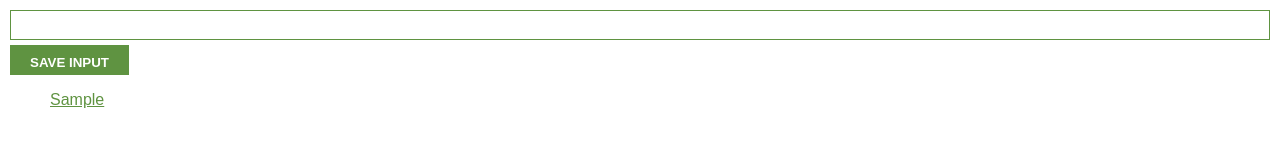
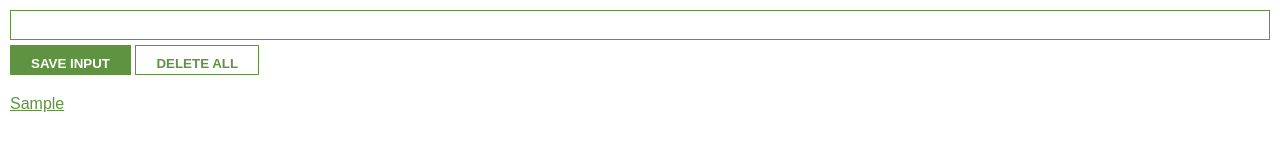
Before and after one commit to Garballa/Lead_Tracker_Chrome_Extension, a website built with Vite: page index.html in a window 1280 px wide. Both pictures are taken after typing "Sample" into the empty fields and a click on the button "SAVE INPUT". Built offline with nearby package versions, Linux system fonts and the light colour scheme.

Commit message:
Add delete button.

```diff
--- a/index.html
+++ b/index.html
@@ -10,6 +10,7 @@
   <body>
     <input type="text" id="input-el" />
     <button id="input-btn">SAVE INPUT</button>
+    <button id="delete-btn">DELETE ALL</button>
     <ul id="ul-el"></ul>
     <script src="index.js"></script>
   </body>
--- a/styles.css
+++ b/styles.css
@@ -2,6 +2,7 @@ body {
   margin: 0;
   padding: 10px;
   font-family: Arial, Helvetica, sans-serif;
+  min-width: 400px;
 }
 
 input {
@@ -21,14 +22,22 @@ button {
   text-align: center;
   font-weight: bold;
   padding: 10px 20px;
+  border: 1px solid #5f9341;
+}
+
+#delete-btn {
+  color: #5f9341;
+  background-color: white;
 }
 /* List and anchor styling */
 
 ul {
+  margin-top: 20px;
   list-style-type: none;
+  padding-left: 0;
 }
 
-li {
+li a {
   margin-bottom: 5px;
 }
 
--- /dev/null
+++ b/vite.config.js
@@ -0,0 +1,5 @@
+import { defineConfig } from "vite";
+
+export default defineConfig({
+  plugins: [],
+});
```
Also changed, not shown: package.json (added, +13 -0 lines), icon.png (added), manifest.json (added).
